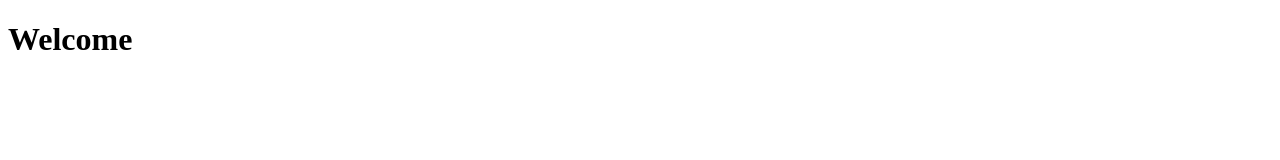
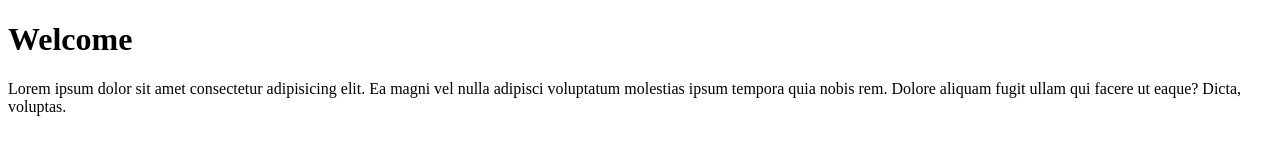
Before and after one commit to Chetansharma3182008/Myproject, a plain HTML site: page index.html in a window 1280 px wide. Drawn offline with Linux system fonts and the light colour scheme.

Commit message:
index file 1.1

```diff
--- a/index.html
+++ b/index.html
@@ -7,5 +7,6 @@
 </head>
 <body>
     <h1>Welcome</h1>
+    <p>Lorem ipsum dolor sit amet consectetur adipisicing elit. Ea magni vel nulla adipisci voluptatum molestias ipsum tempora quia nobis rem. Dolore aliquam fugit ullam qui facere ut eaque? Dicta, voluptas.</p>
 </body>
 </html>
```
